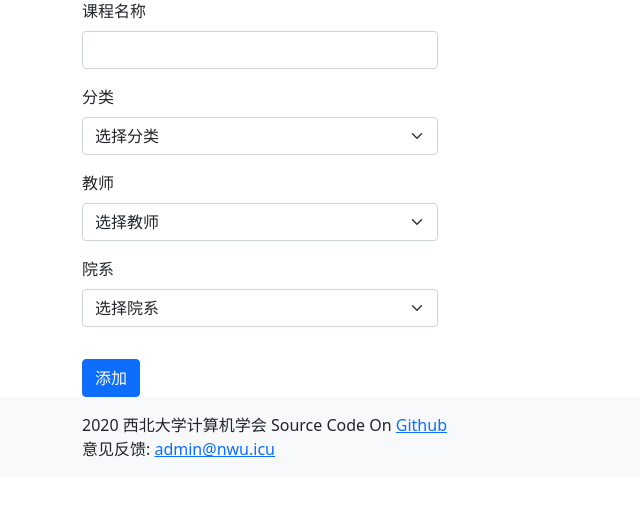
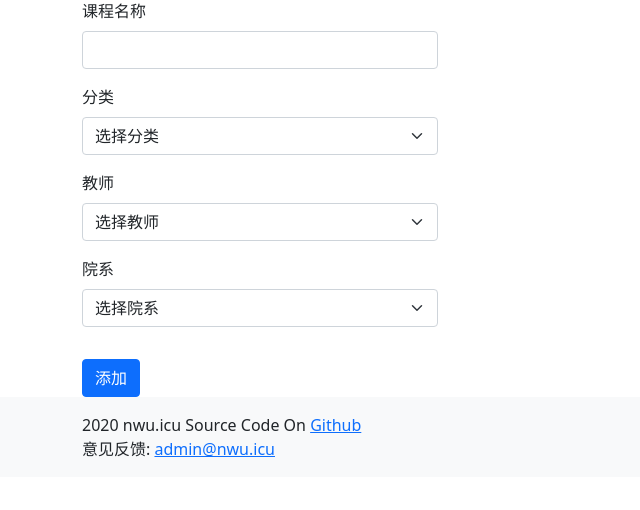
Before and after one commit to NWUCA/NWU.ICU, a Django app: page /course/ in a window 1280 px wide. Shown: the part 127-637 px from the top of the page, without its empty margins (0-640 px from the left). Run offline with Django 3.2, Linux system fonts and the light colour scheme; data that the repository does not hold is empty.

Commit message:
minor change

```diff
--- a/core/models.py
+++ b/core/models.py
@@ -5,7 +5,6 @@ from user.models import User
 class School(models.Model):
     """院系"""
     name = models.TextField(unique=True)
-    created_by = models.ForeignKey(User, on_delete=models.CASCADE)
 
     def __str__(self):
         return self.name
--- a/core/templates/base.html
+++ b/core/templates/base.html
@@ -73,7 +73,7 @@
 <footer class="footer mt-auto py-3 bg-light">
     <div class="container">
         <div>
-            <span>2020 西北大学计算机学会 Source Code On</span>
+            <span>2020 nwu.icu Source Code On</span>
             <a href="https://github.com/NWUCA/course_assessment">Github</a>
         </div>
         <div>
```
Also changed, not shown: README.md (added), core/migrations/0003_remove_school_created_by.py (added).
